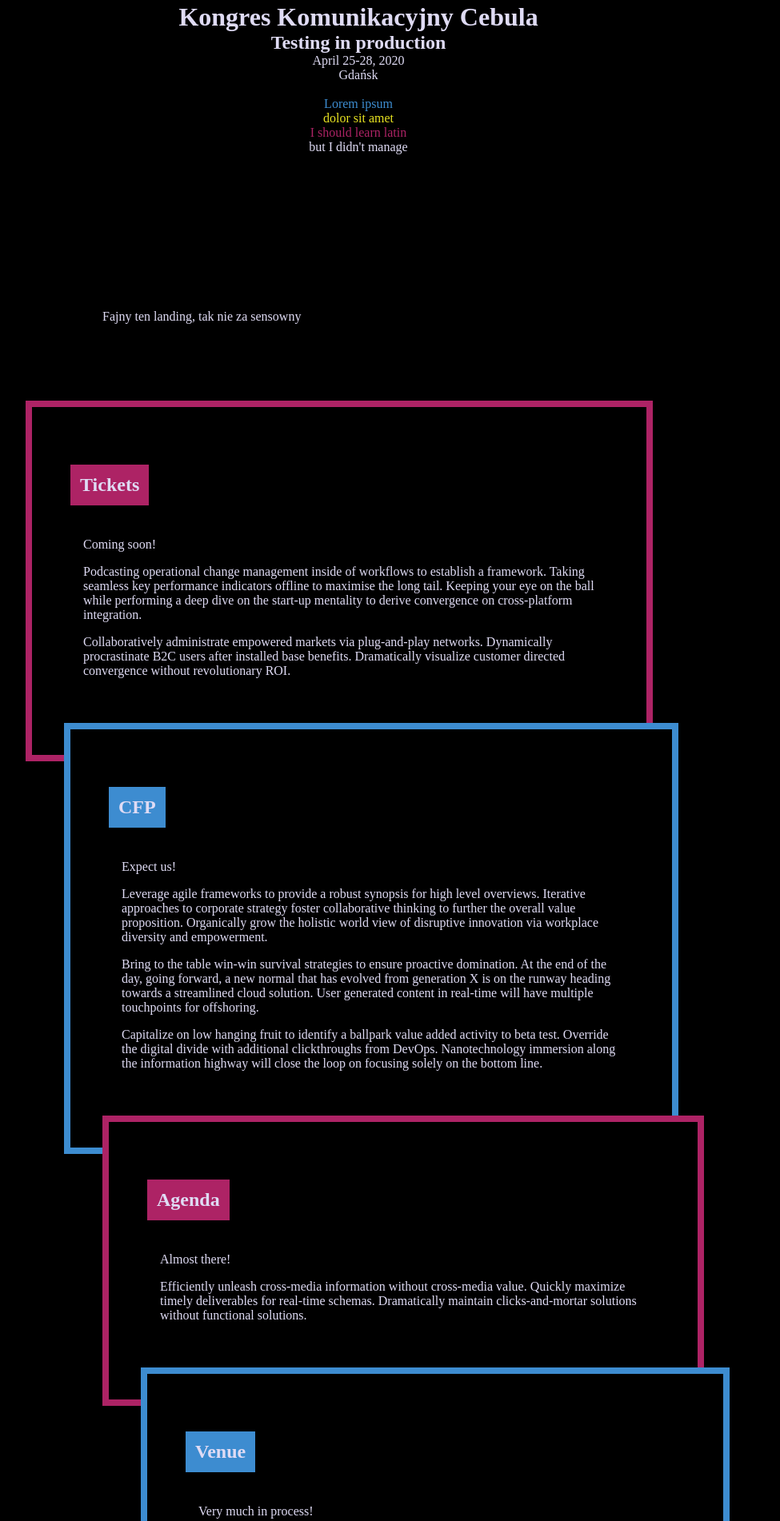
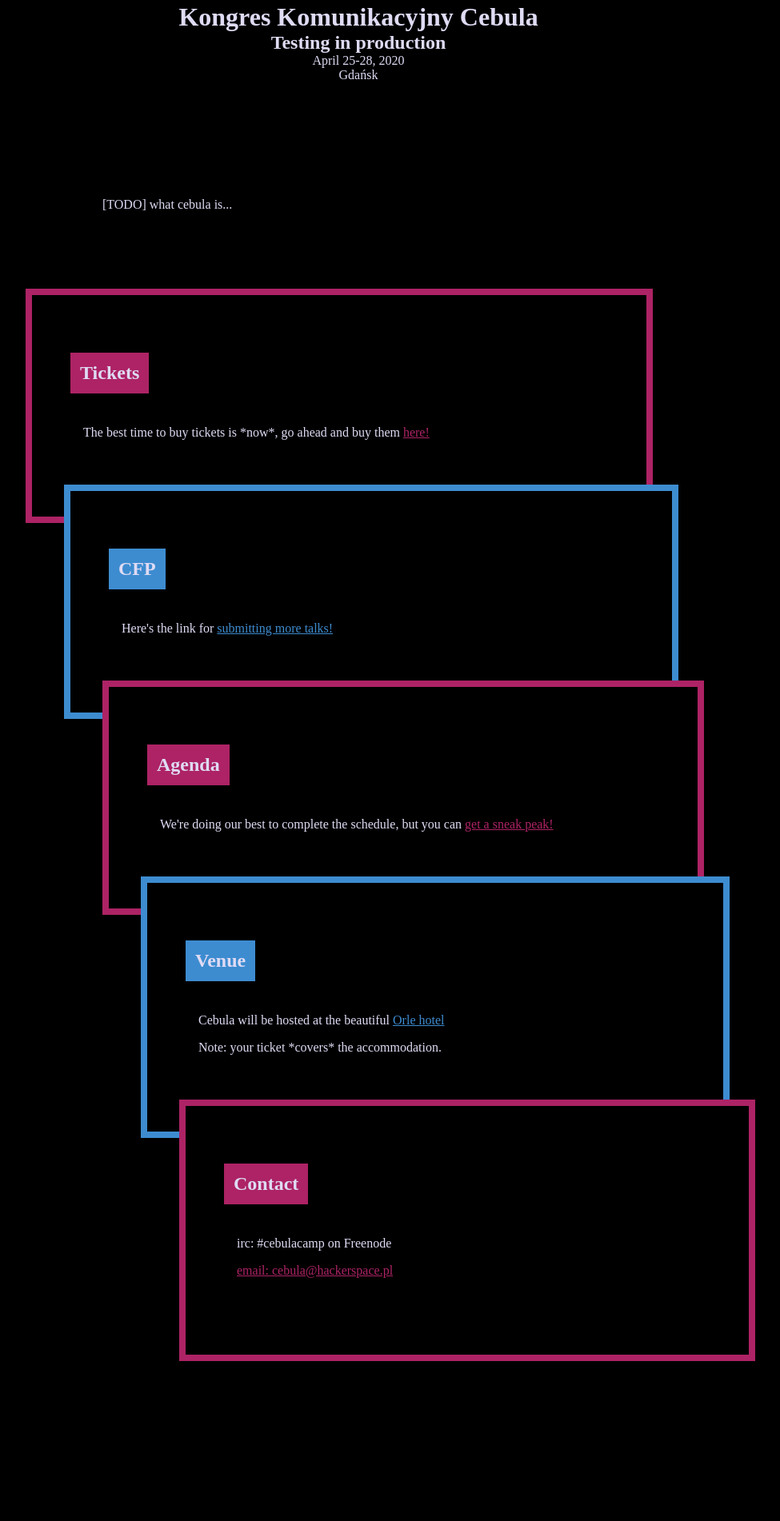
Before and after one commit to cebulacamp/queens-landing, a website built with Parcel: page src/index.pug in a window 1280 px wide. Shown: the part 77-1979 px from the top of the page at 80% size, without its empty margins (192-1167 px from the left). Built offline with nearby package versions, Linux system fonts and the light colour scheme.

Commit message:
Add content

```diff
--- a/src/index.pug
+++ b/src/index.pug
@@ -14,78 +14,59 @@ body
         p April 25-28, 2020
         p Gdańsk
 
-        br
-        p.acc0 Lorem ipsum
-        p.acc1 dolor sit amet
-        p.acc2 I should learn latin
-        p but I didn't manage
-
     /// TODO: moar dynamic - maybe quote from oof as a tagline? :D
     /// TODO: genrate menu
     main
-        section.dupa
-            p Fajny ten landing, tak nie za sensowny
+        section.starter
+            p [TODO] what cebula is...
 
         section
             .section-content
                 header
                     h2 Tickets
 
-                p Coming soon!
 
-                p Podcasting operational change management inside of workflows to establish a framework. Taking seamless key performance indicators offline to maximise the long tail. Keeping your eye on the ball while performing a deep dive on the start-up mentality to derive convergence on cross-platform integration.
-
-                p Collaboratively administrate empowered markets via plug-and-play networks. Dynamically procrastinate B2C users after installed base benefits. Dramatically visualize customer directed convergence without revolutionary ROI.
+                p The best time to buy tickets is *now*, go ahead and buy them
+                    a(href="https://tickets.hackerspace.pl/cebulacamp/kkc20/1/") here!
 
         section
             .section-content
                 header
                     h2 CFP
 
-                p Expect us!
 
-                p Leverage agile frameworks to provide a robust synopsis for high level overviews. Iterative approaches to corporate strategy foster collaborative thinking to further the overall value proposition. Organically grow the holistic world view of disruptive innovation via workplace diversity and empowerment.
-
-                p Bring to the table win-win survival strategies to ensure proactive domination. At the end of the day, going forward, a new normal that has evolved from generation X is on the runway heading towards a streamlined cloud solution. User generated content in real-time will have multiple touchpoints for offshoring.
-
-                p Capitalize on low hanging fruit to identify a ballpark value added activity to beta test. Override the digital divide with additional clickthroughs from DevOps. Nanotechnology immersion along the information highway will close the loop on focusing solely on the bottom line.
+                p Here's the link for
+                    a(href="https://cfp.cebula.camp/kkc-2020/cfp") submitting more talks!
 
         section
             .section-content
                 header
                     h2 Agenda
 
-                p Almost there!
-
-                p Efficiently unleash cross-media information without cross-media value. Quickly maximize timely deliverables for real-time schemas. Dramatically maintain clicks-and-mortar solutions without functional solutions.
+                p We're doing our best to complete the schedule, but you can
+                    a(href="https://cfp.cebula.camp/kkc-2020/schedule/") get a sneak peak!
 
         section
             .section-content
                 header
                     h2 Venue
 
-                p Very much in process!
+                /// TODO: fota Orle nocą <3
 
-                p Objectively innovate empowered manufactured products whereas parallel platforms. Holisticly predominate extensible testing procedures for reliable supply chains. Dramatically engage top-line web services vis-a-vis cutting-edge deliverables.
+                p Cebula will be hosted at the beautiful
+                    a(href="https://www.orle.com.pl/") Orle hotel
 
-                p Proactively envisioned multimedia based expertise and cross-media growth strategies. Seamlessly visualize quality intellectual capital without superior collaboration and idea-sharing. Holistically pontificate installed base portals after maintainable products.
-
-        section
-            .section-content
-                header
-                    h2 FAQ
-
-                p We'll get back to you!
-
-                p Phosfluorescently engage worldwide methodologies with web-enabled technology. Interactively coordinate proactive e-commerce via process-centric "outside the box" thinking. Completely pursue scalable customer service through sustainable potentialities.
-
-                p Collaboratively administrate turnkey channels whereas virtual e-tailers. Objectively seize scalable metrics whereas proactive e-services. Seamlessly empower fully researched growth strategies and interoperable internal or "organic" sources.
-
-                p Credibly innovate granular internal or "organic" sources whereas high standards in web-readiness. Energistically scale future-proof core competencies vis-a-vis impactful experiences. Dramatically synthesize integrated schemas with optimal networks.
+                p Note: your ticket *covers* the accommodation.
 
         section
             .section-content
                 header
                     h2 Contact
 
-                p These are not the MXes you're looking for
+                p irc: #cebulacamp on Freenode
+                p
+                    a(href="mailto:cebula@hackerspace.pl") email: cebula@hackerspace.pl
+
+    // TODO: footer with videos / streaming, social media? wiki? mailing list?
+    // TODO: editions (we call them layers!)
+    // TODO: licence link / whatever / sources
--- a/src/style/main.scss
+++ b/src/style/main.scss
@@ -6,7 +6,6 @@ $color4: rgba(61, 140, 208, 1);
 $color5: rgba(173, 35, 101, 1);
 
 .hero {
-    height: 50vh;
     //height: 115vh;
     color: $color2;
     background-color: $color1;
@@ -35,7 +34,7 @@ main {
 
 // TODO: Maybe some fun with how text is laid
 
-section.dupa {
+section.starter {
     border: none !important;
 }
 
@@ -88,12 +87,29 @@ section:nth-child(even) {
         background-color: $color5;
     }
 
+
+    a {
+        color: $color5;
+
+        &:hover {
+            color: $color4;
+        }
+    }
+
     border: 8px solid $color5;
 }
 
 section:nth-child(odd) {
     h2 {
         background-color: $color4;
+    }
+
+    a {
+        color: $color4;
+
+        &:hover {
+            color: $color5;
+        }
     }
 
     border: 8px solid $color4;
```
Also changed, not shown: 2 other files.
